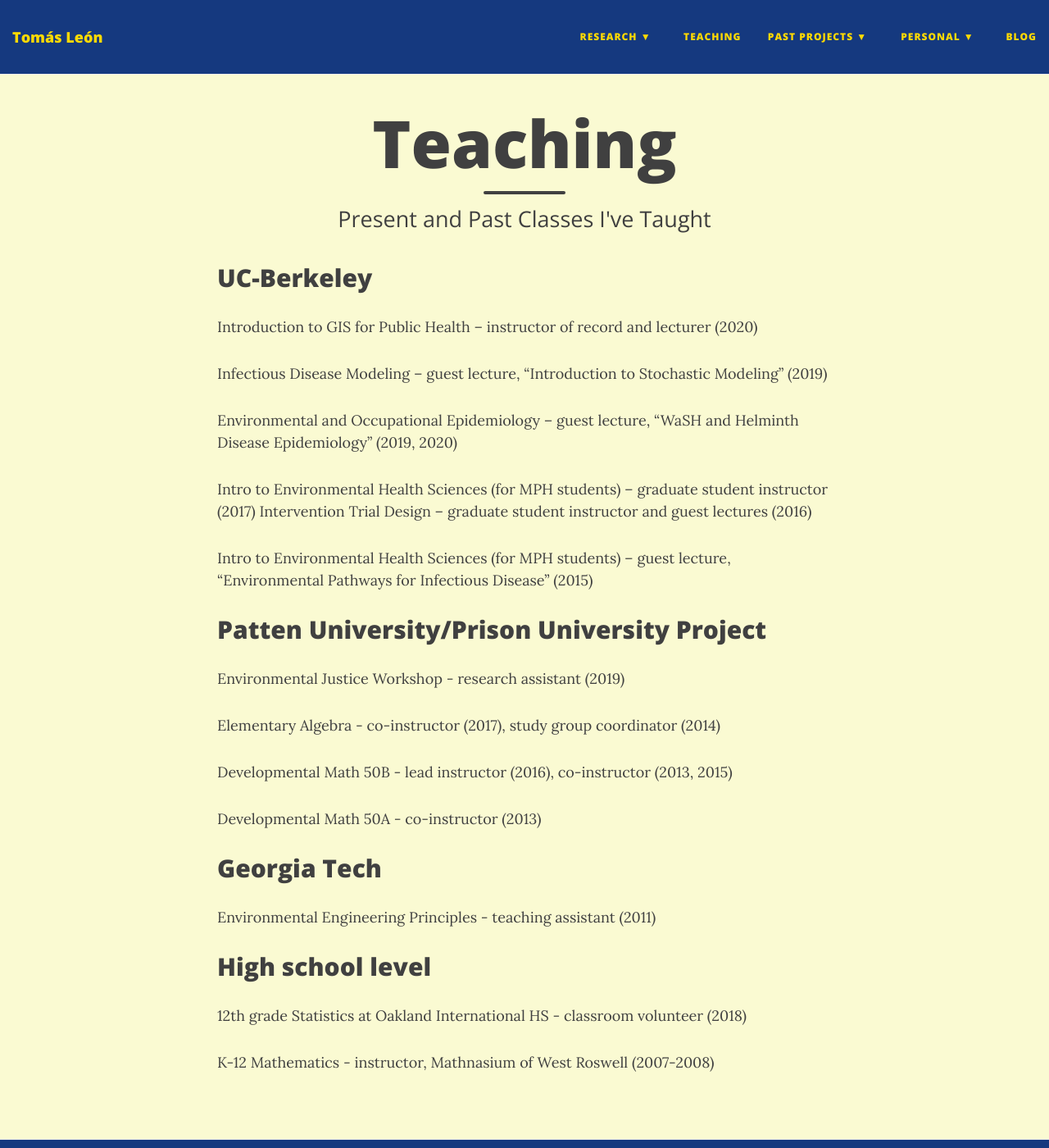
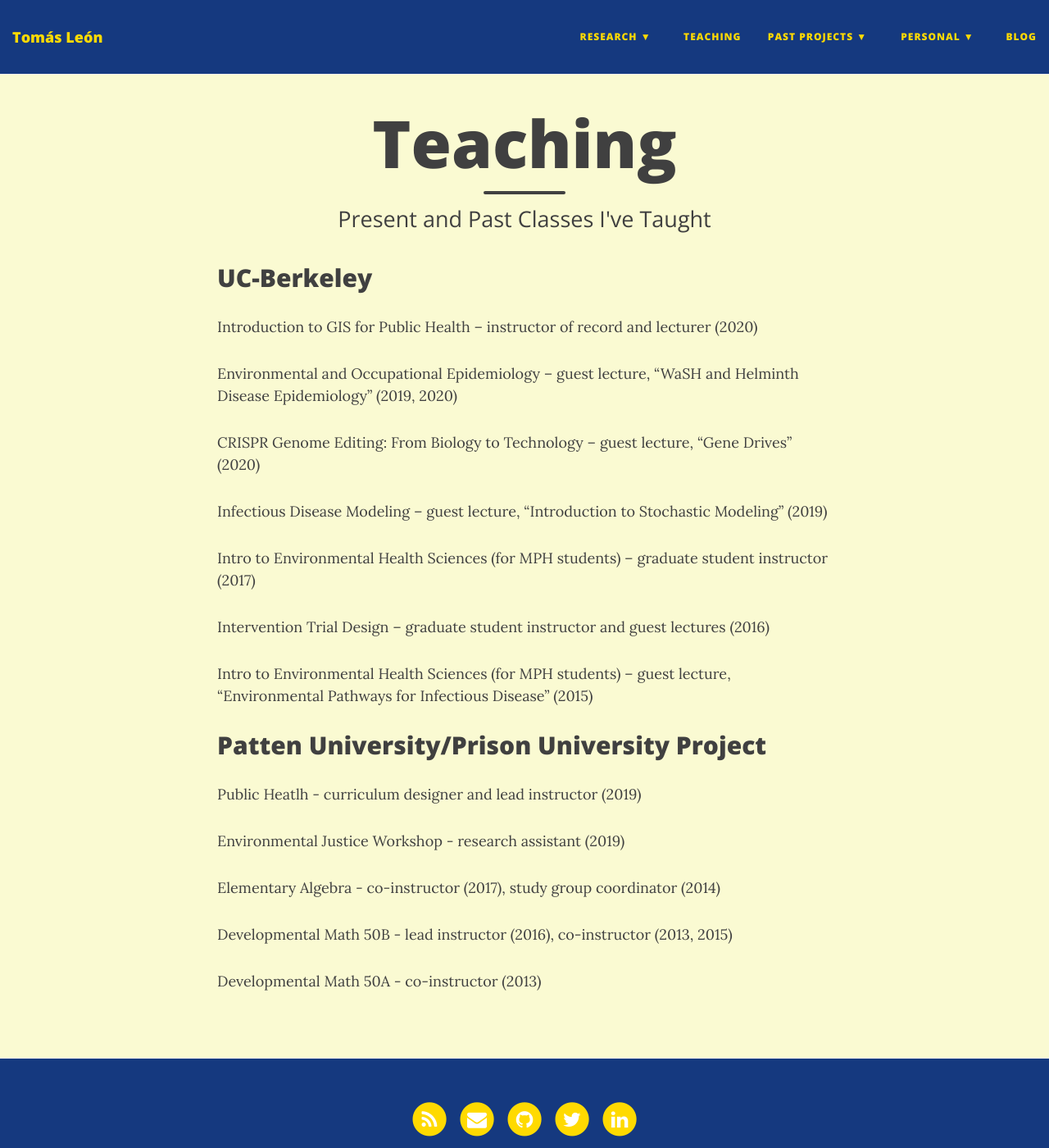
Before and after one commit to tomasleon/tomasleon.github.io, a Jekyll site: the page built from teaching.md, in a window 1280 px wide and 1400 px high. Shown: the whole window at 82% size. Built offline with Jekyll 4.4.1, drawn with Linux system fonts in a browser that asks for light colours; nearby versions of some CDN libraries.

Commit message:
Update teaching page

```diff
--- a/teaching.md
+++ b/teaching.md
@@ -8,15 +8,21 @@
 
 Introduction to GIS for Public Health – instructor of record and lecturer (2020)
 
+Environmental and Occupational Epidemiology – guest lecture, “WaSH and Helminth Disease Epidemiology” (2019, 2020)
+
+CRISPR Genome Editing: From Biology to Technology – guest lecture, “Gene Drives” (2020)
+
 Infectious Disease Modeling – guest lecture, “Introduction to Stochastic Modeling” (2019)
 
-Environmental and Occupational Epidemiology – guest lecture, “WaSH and Helminth Disease Epidemiology” (2019, 2020)
+Intro to Environmental Health Sciences (for MPH students) – graduate student instructor (2017)
 
-Intro to Environmental Health Sciences (for MPH students) – graduate student instructor (2017) Intervention Trial Design – graduate student instructor and guest lectures (2016)
+Intervention Trial Design – graduate student instructor and guest lectures (2016)
 
 Intro to Environmental Health Sciences (for MPH students) – guest lecture, “Environmental Pathways for Infectious Disease” (2015)
 
 ## Patten University/Prison University Project
+
+Public Heatlh - curriculum designer and lead instructor (2019)
 
 Environmental Justice Workshop - research assistant (2019)
 
@@ -25,13 +31,3 @@
 Developmental Math 50B - lead instructor (2016), co-instructor (2013, 2015)
 
 Developmental Math 50A - co-instructor (2013)
-
-## Georgia Tech
-
-Environmental Engineering Principles - teaching assistant (2011)
-
-## High school level
-
-12th grade Statistics at Oakland International HS - classroom volunteer (2018)
-
-K-12 Mathematics - instructor, Mathnasium of West Roswell  (2007-2008)
```
